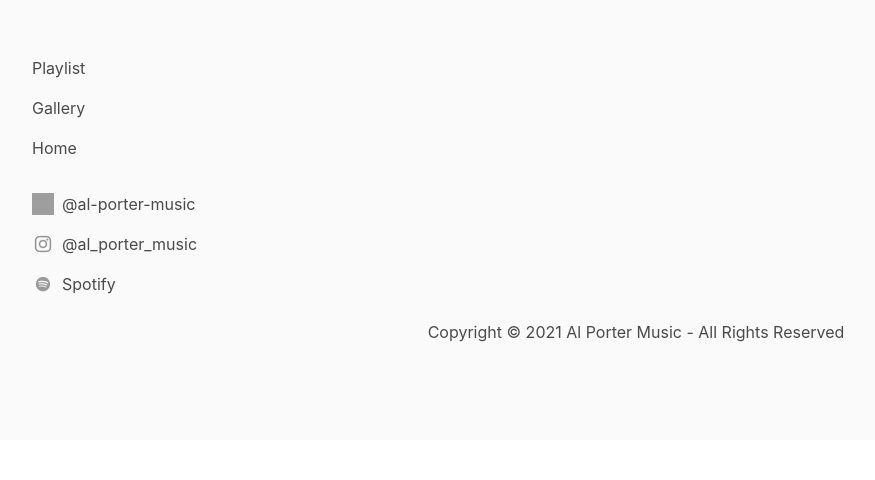
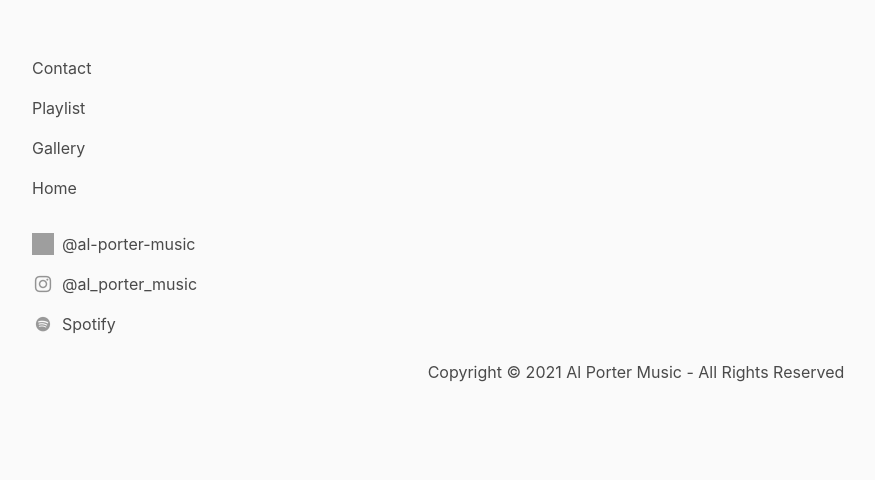
Before and after one commit to ashepherd/alan-porter-music, a Jekyll site: the page built from index.html, in a window 1280 px wide. Shown: the part 888-1368 px from the top of the page, without its empty margins (4-879 px from the left). Built offline with Jekyll 4.4.1, drawn with Linux system fonts in a browser that asks for light colours; before the commit the page ends 1328 px from its top, so only the background shows below that; grey boxes are pictures that could not be loaded.

Commit message:
Update footer.html

```diff
--- a/_includes/footer.html
+++ b/_includes/footer.html
@@ -2,8 +2,8 @@
   <div class="content has-text-centered">
     <p>
       <!--a class="navbar-item" href="bio" data-config-id="bio">Bio</a>
-      <a class="navbar-item" href="listen" data-config-id="listen">Listen</a>
-      <a class="navbar-item" href="contact" data-config-id="contact">Contact</a-->
+      <a class="navbar-item" href="listen" data-config-id="listen">Listen</a-->
+      <a class="navbar-item" href="contact" data-config-id="contact">Contact</a>
       <a class="navbar-item" href="playlist" data-config-id="playlist">Playlist</a>
       <a class="navbar-item" href="gallery" data-config-id="gallery">Gallery</a>
       <a class="navbar-item" href="{{ site.url }}" data-config-id="home">Home</a>
```
